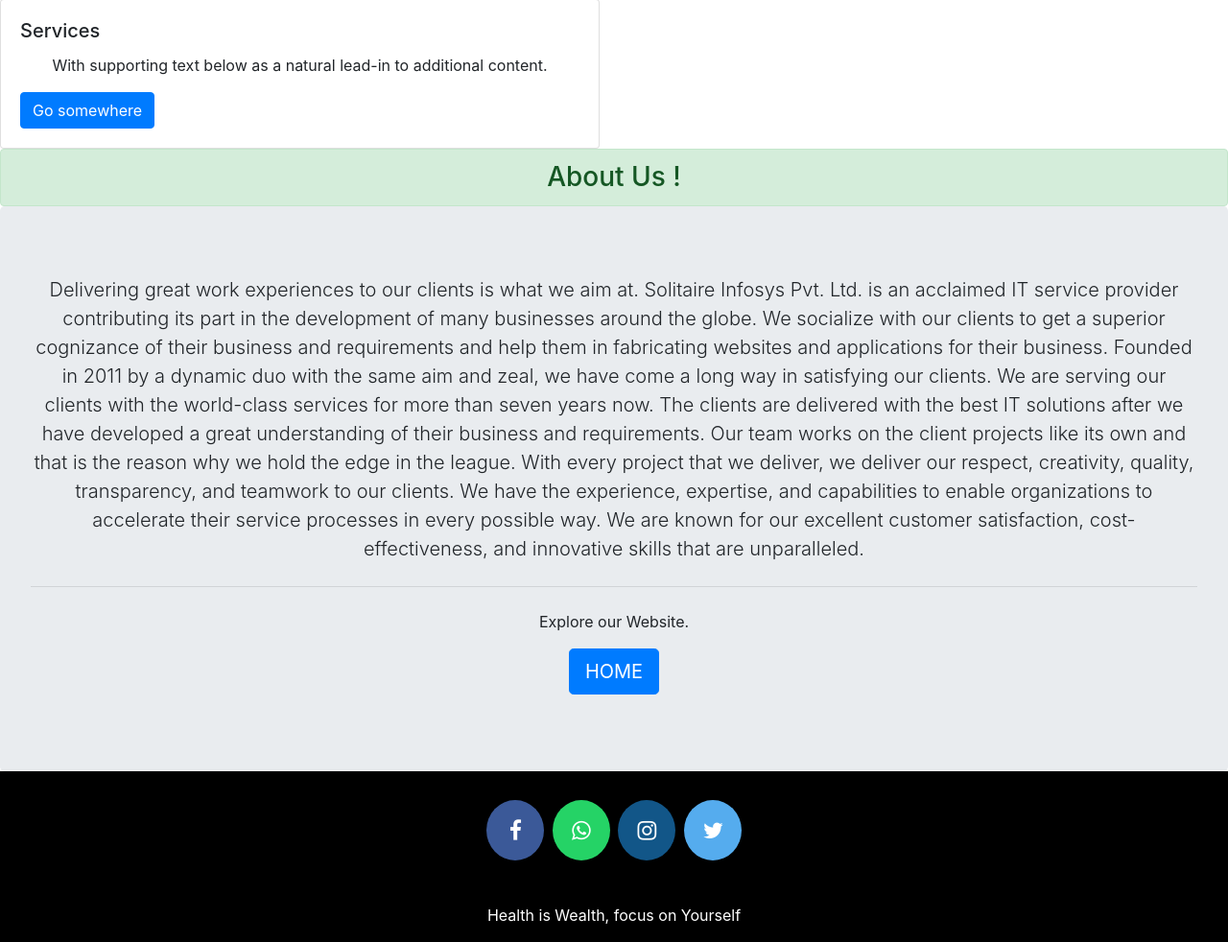
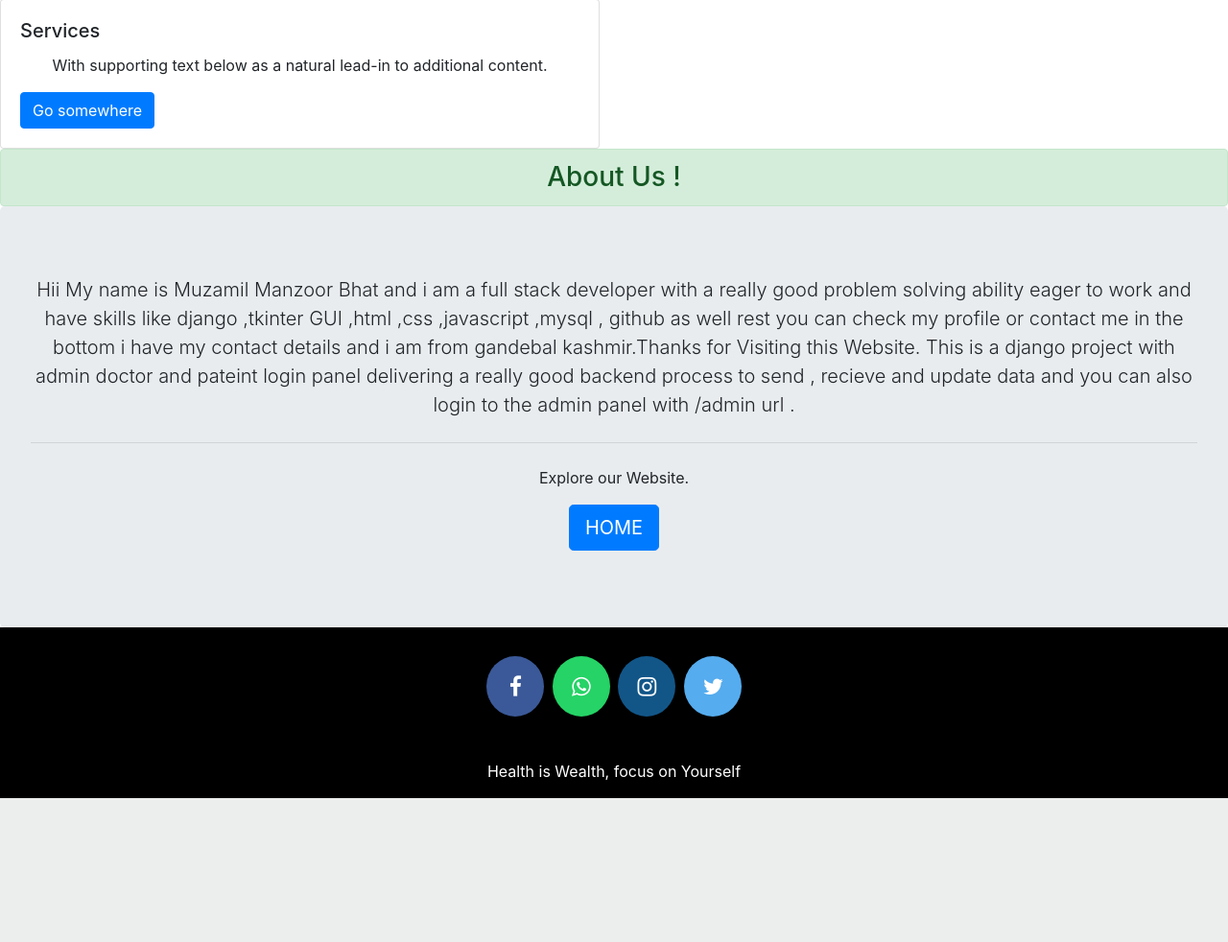
Before and after one commit to Muxamil1920/Hospital_Management, a Django app: page /aboutus in a window 1280 px wide. Shown: the part 229-1211 px from the top of the page at 96% size. After the commit the page ends 1061 px from the top, so only its background shows below. Run offline with Django 3.2, Linux system fonts and the light colour scheme; some libraries are stand-ins or nearby versions.

Commit message:
infoupdated

```diff
--- a/templates/hospital/aboutus.html
+++ b/templates/hospital/aboutus.html
@@ -64,21 +64,11 @@
   <div class="jumbotron" style="margin-bottom: 0px;margin-top: 0px;">
     <h1 class="display-4"></h1>
 
-    <p class="lead">Delivering great work experiences to our clients is what we aim at.
-      Solitaire Infosys Pvt. Ltd. is an acclaimed IT service provider contributing its
-      part in the development of many businesses around the globe. We socialize with our
-      clients to get a superior cognizance of their business and requirements and help them
-       in fabricating websites and applications for their business. Founded in 2011 by a dynamic
-       duo with the same aim and zeal, we have come a long way in satisfying our clients.
-      We are serving our clients with the world-class services for more than seven years now.
-       The clients are delivered with the best IT solutions after we have developed a great
-       understanding of their business and requirements. Our team works on the client projects
-       like its own and that is the reason why we hold the edge in the league.
-      With every project that we deliver, we deliver our respect, creativity, quality,
-      transparency, and teamwork to our clients. We have the experience, expertise,
-      and capabilities to enable organizations to accelerate their service processes
-      in every possible way. We are known for our excellent customer satisfaction,
-      cost-effectiveness, and innovative skills that are unparalleled.</p>
+    <p class="lead">Hii My name is Muzamil Manzoor Bhat and i am a full stack developer with a really good problem solving ability eager to work and have skills like django ,tkinter GUI ,html ,css ,javascript ,mysql , github as well rest you can check my profile or contact me in the bottom i have
+      my contact details and i am from gandebal kashmir.Thanks for Visiting this Website.
+      This is a django project with admin doctor and pateint login panel delivering a really good backend process to send , recieve and update data and you can also login to the
+      admin panel with /admin url .
+    </p>
     <hr class="my-4">
     <p>Explore our Website.
 
--- a/templates/hospital/footer.html
+++ b/templates/hospital/footer.html
@@ -63,10 +63,10 @@
 <footer>
 
   <p>
-    <a href="https://www.facebook.com/SolitaireInfosysInc/" class="fa fa-facebook"></a>
-    <a href="https://api.whatsapp.com/send?phone=919572181024&text=Hello%20Sumit.%0d%0aHow%20are%20you%20%3f%0d%0aI%20came%20from%20your%20website.&source=&data=#" class="fa fa-whatsapp"></a>
-    <a href="https://www.instagram.com/p/CCn2dSMpOdZ/" class="fa fa-instagram"></a>
-    <a href="https://www.solitaireinfosys.com/wp-content/uploads/2022/01/Solitaire-Brochure.pdf" class="fa fa-twitter"></a>
+    <a href="https://www.facebook.com/profile.php?id=100014290514021" class="fa fa-facebook"></a>
+    <a href="https://api.whatsapp.com/send?phone=919682302290&text=Hello%20Sumit.%0d%0aHow%20are%20you%20%3f%0d%0aI%20came%20from%20your%20website.&source=&data=#" class="fa fa-whatsapp"></a>
+    <a href="https://www.instagram.com/bhat_muxii____/" class="fa fa-instagram"></a>
+    <a href="https://twitter.com/Muxamil1920" class="fa fa-twitter"></a>
   </p>
 
   <br>
--- a/templates/hospital/patientsignup.html
+++ b/templates/hospital/patientsignup.html
@@ -6,7 +6,7 @@
 <head>
   <meta charset="utf-8">
   <meta name="viewport" content="width=device-width, initial-scale=1, shrink-to-fit=no">
-  <title>LazyCoder || sumit</title>
+  <title>Patient Signup</title>
   <style type="text/css">
     body {
       color: #aa082e;
```
Also changed, not shown: hospitalmanagement/urls.py (+0 -9 lines).
